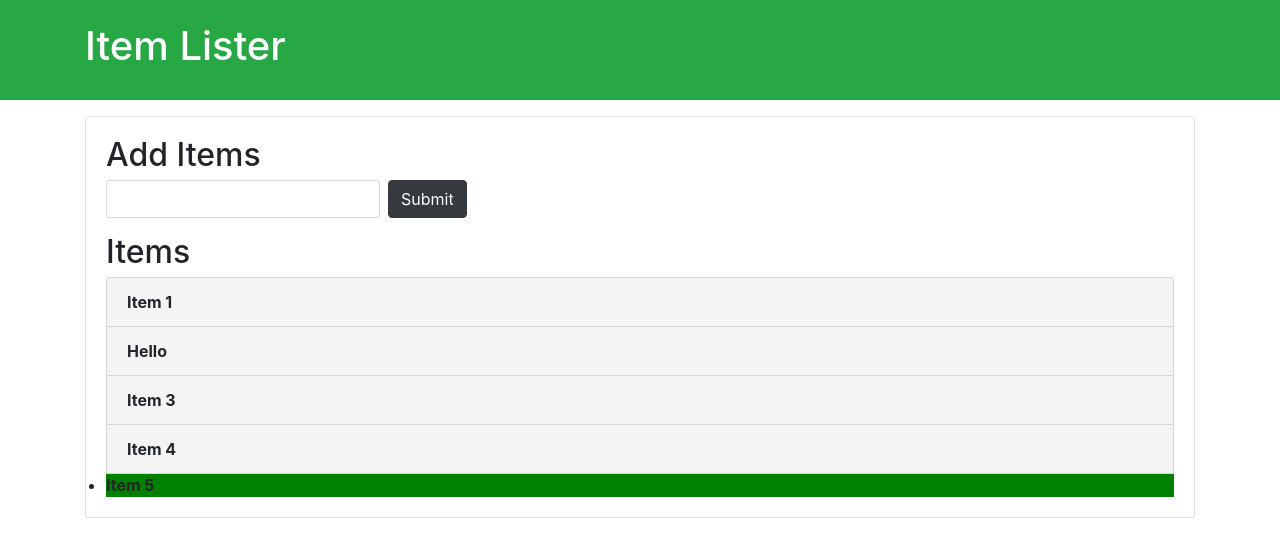
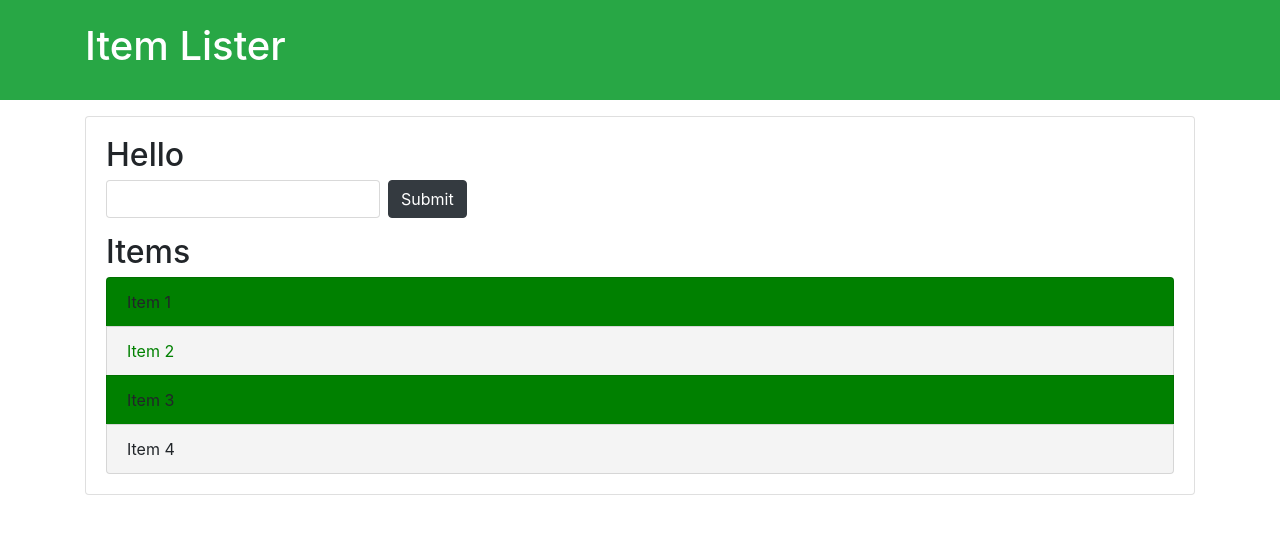
Before and after one commit to shilpadey/GITtutorial, a plain HTML site: page index.html in a window 1280 px wide. Drawn offline with nearby package versions, Linux system fonts and the light colour scheme.

Commit message:
queryselector

```diff
--- a/additemsgit.js
+++ b/additemsgit.js
@@ -46,16 +46,58 @@
 //items[2].style.backgroundColor = 'green';
 
 //GETELEMENTBYTAGNAME//
-var li = document.getElementsByTagName('li');
-console.log(li);
-console.log(li[1]);
-li[1].textContent = 'Hello';
-li[1].style.fontWeight = 'bold';
-li[1].style.backgroundColor = 'yellow';
+//var li = document.getElementsByTagName('li');
+//console.log(li);
+//console.log(li[1]);
+//li[1].textContent = 'Hello';
+//li[1].style.fontWeight = 'bold';
+//li[1].style.backgroundColor = 'yellow';
 
-for(let i = 0; i < li.length; i++) {
-  li[i].style.backgroundColor = '#f4f4f4';
-  li[i].style.fontWeight = 'bold';
+//for(let i = 0; i < li.length; i++) {
+  //li[i].style.backgroundColor = '#f4f4f4';
+  //li[i].style.fontWeight = 'bold';
+//}
+
+//li[4].style.backgroundColor = 'green';
+
+
+//QUERYSELECTOR//
+//var header = document.querySelector('#main-header');
+//header.style.borderBottom = 'solid 4px #ccc';
+
+//var input = document.querySelector('input');
+//input.value = 'Hello World';
+
+//var submit = document.querySelector('input[type="submit"]');
+//submit.value = 'SEND';
+
+//var item = document.querySelector('.list-group-item');
+//item.style.color = 'red';
+
+//var lastItem = document.querySelector('.list-group-item:last-child');
+//lastItem.style.color = 'blue';
+
+//var secondItem = document.querySelector('.list-group-item:nth-child(2)');
+//secondItem.style.color = 'coral';
+//secondItem.style.backgroundColor = 'green';
+
+//var thirdItem = document.querySelector('.list-group-item:nth-child(3)');
+//thirdItem.style.color = 'white';
+
+//QUERYSELECTORALL//
+var titles = document.querySelectorAll('.title');
+console.log(titles);
+titles[0].textContent = 'Hello';
+
+var item = document.querySelectorAll('.list-group-item');
+console.log(item);
+item[1].style.color = 'green';
+
+var odd = document.querySelectorAll('li:nth-child(odd)');
+var even = document.querySelectorAll('li:nth-child(even)');
+
+
+for(let i = 0; i < odd.length; i++) {
+  odd[i].style.backgroundColor = 'green';
+  even[i].style.backgroundColor = '#f4f4f4';
 }
-
-li[4].style.backgroundColor = 'green';
--- a/index.html
+++ b/index.html
@@ -26,7 +26,7 @@
       <li class="list-group-item">Item 2</li>
       <li class="list-group-item">Item 3</li>
       <li class="list-group-item">Item 4</li>
-      <li>Item 5</li>
+
     </ul>
    </div>
   </div>
```
